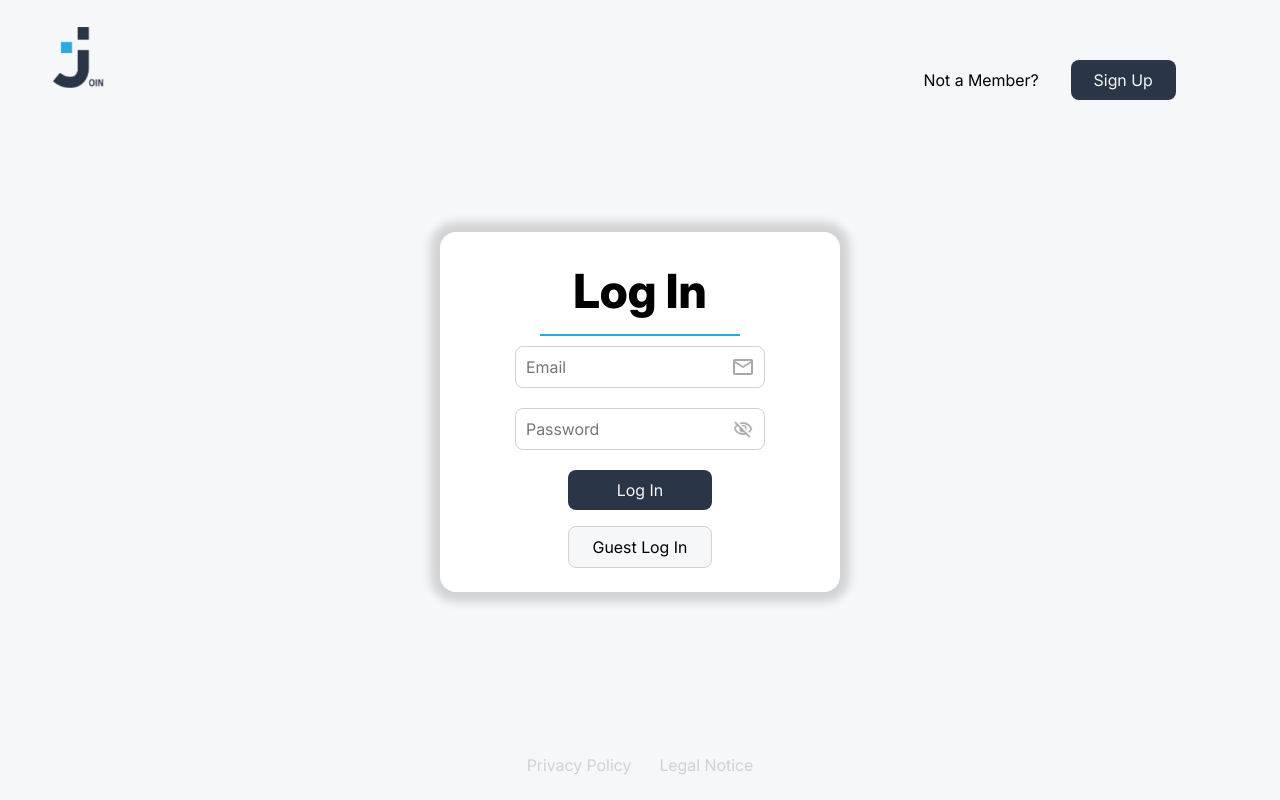
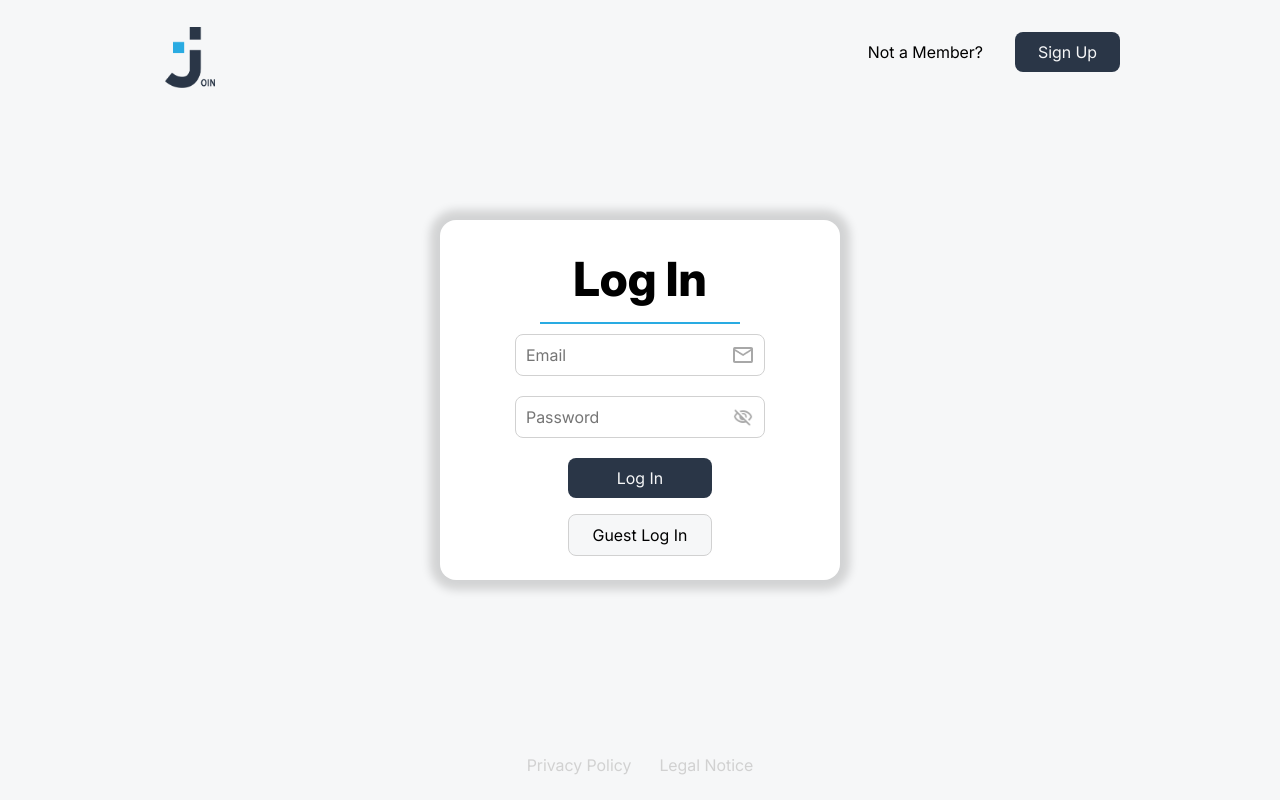
Before and after one commit to Rudibert-Code/join, an Angular app: page /login in a window 1280 px wide. Built offline with nearby package versions, Linux system fonts and the light colour scheme; no server answers; the database is empty.

Commit message:
feat: content-wrapper to login/sign up Header

```diff
--- a/src/app/pages/log-in/log-in.html
+++ b/src/app/pages/log-in/log-in.html
@@ -1,5 +1,6 @@
 <main class="main-wrapper d-flex column">
   <header class="header-wrapper">
+    <div class="header-content">
       <div id="splash-container">
         <div class="splash-screen"></div>
         <div class="d-flex left-bound">
@@ -10,6 +11,7 @@
         <p>Not a Member?</p>
         <a class="dark-btn-signup" routerLink="/signup">Sign Up</a>
       </section>
+    </div>
   </header>
   <section class="d-flex column login-wrapper">
     <div>
--- a/src/app/pages/log-in/log-in.scss
+++ b/src/app/pages/log-in/log-in.scss
@@ -4,6 +4,14 @@
   height: 100vh;
   width: 100%;
   background-color: $main_white;
+}
+
+.header-wrapper {
+  width: 100%;
+}
+
+.header-content {
+  width: 100%;
 }
 
 .d-flex {
@@ -171,7 +179,7 @@
 .desktop-signup-wrapper {
   padding: 20px 0;
   gap: 32px;
-  width: 100%;
+  width: auto;
 }
 
 .footer-wrapper {
@@ -219,6 +227,23 @@
 }
 
 @media (min-width: 1023px) {
+  .header-wrapper {
+    position: fixed;
+    top: 22px;
+    left: 0;
+    z-index: 10000;
+  }
+
+  .header-content {
+    display: flex;
+    justify-content: space-between;
+    align-items: center;
+    width: calc(100% - 96px);
+    max-width: 960px;
+    min-height: 60px;
+    margin: 0 auto;
+  }
+
   .signup-wrapper {
     display: none;
   }
@@ -228,19 +253,18 @@
   }
 
   .desktop-signup-wrapper {
-    position: fixed;
-    top: 80px;
-    right: -82%;
-    transform: translate(-50%, -50%);
+    padding: 0;
   }
 
   #splash-container.init-done .logo {
     top: 22px;
-    left: 48px;
+    left: max(48px, calc((100vw - 960px) / 2));
   }
 
   .left-bound {
     height: 0;
+    width: 60px;
+    padding: 0;
   }
 }
 
@@ -259,15 +283,11 @@
     height: 600px;
   }
 
-  .desktop-signup-wrapper {
-    right: -67%;
-  }
-
-  #splash-container.init-done .logo {
-    left: 30%;
-  }
-
   .logo {
     width: 80px;
   }
+
+  .left-bound {
+    width: 80px;
+  }
 }
--- a/src/app/pages/signup/signup.html
+++ b/src/app/pages/signup/signup.html
@@ -1,6 +1,8 @@
 <main class="main-wrapper d-flex column">
   <header class="header-wrapper d-flex">
-    <img class="logo" src="assets/UI/logo_join.png" alt="company logo" />
+    <div class="header-content d-flex">
+      <img class="logo" src="assets/UI/logo_join.png" alt="company logo" />
+    </div>
   </header>
   <section class="d-flex center">
     <section class="content-wrapper d-flex column">
--- a/src/app/pages/signup/signup.scss
+++ b/src/app/pages/signup/signup.scss
@@ -31,9 +31,14 @@
 }
 
 .header-wrapper {
+  height: 84px;
+  width: 100%;
+}
+
+.header-content {
   justify-content: flex-start;
   align-items: center;
-  height: 84px;
+  height: 100%;
   width: 100%;
   padding: 10px 25px 0;
 }
@@ -177,7 +182,11 @@
   .header-wrapper {
     position: fixed;
     top: 12px;
-    left: 24px;
+    left: 0;
+  }
+
+  .header-content {
+    padding-left: 49px;
   }
 
   .column {
@@ -186,6 +195,17 @@
 }
 
 @media (min-width: 1024px) {
+  .header-wrapper {
+    top: 22px;
+  }
+
+  .header-content {
+    width: calc(100% - 96px);
+    max-width: 960px;
+    margin: 0 auto;
+    padding: 0;
+  }
+
   .content-wrapper {
     width: 500px;
   }
@@ -200,10 +220,6 @@
 }
 
 @media (min-width: 2559px) {
-  .header-wrapper {
-    padding: 80px 25px 0 80px;
-  }
-
   .logo {
     width: 80px;
   }
```
Lines whose indentation alone changed are shown as unchanged.
